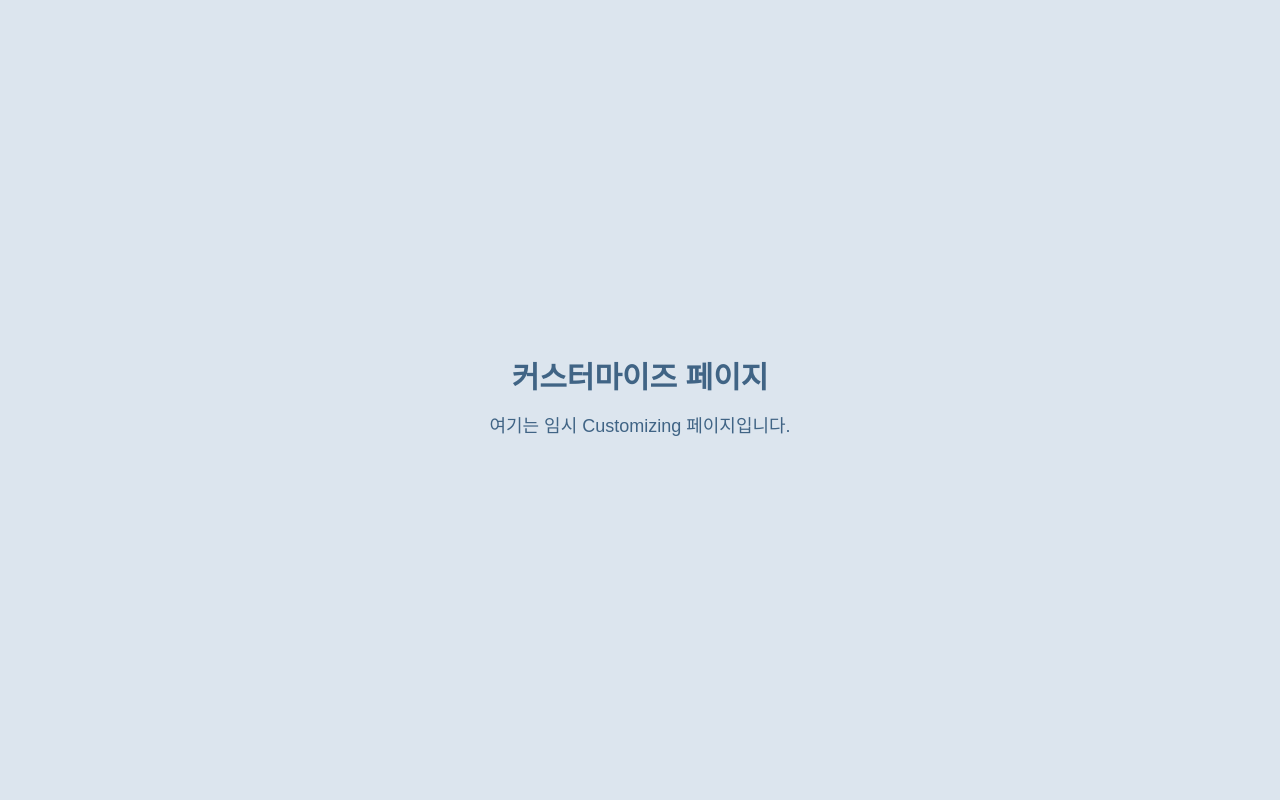
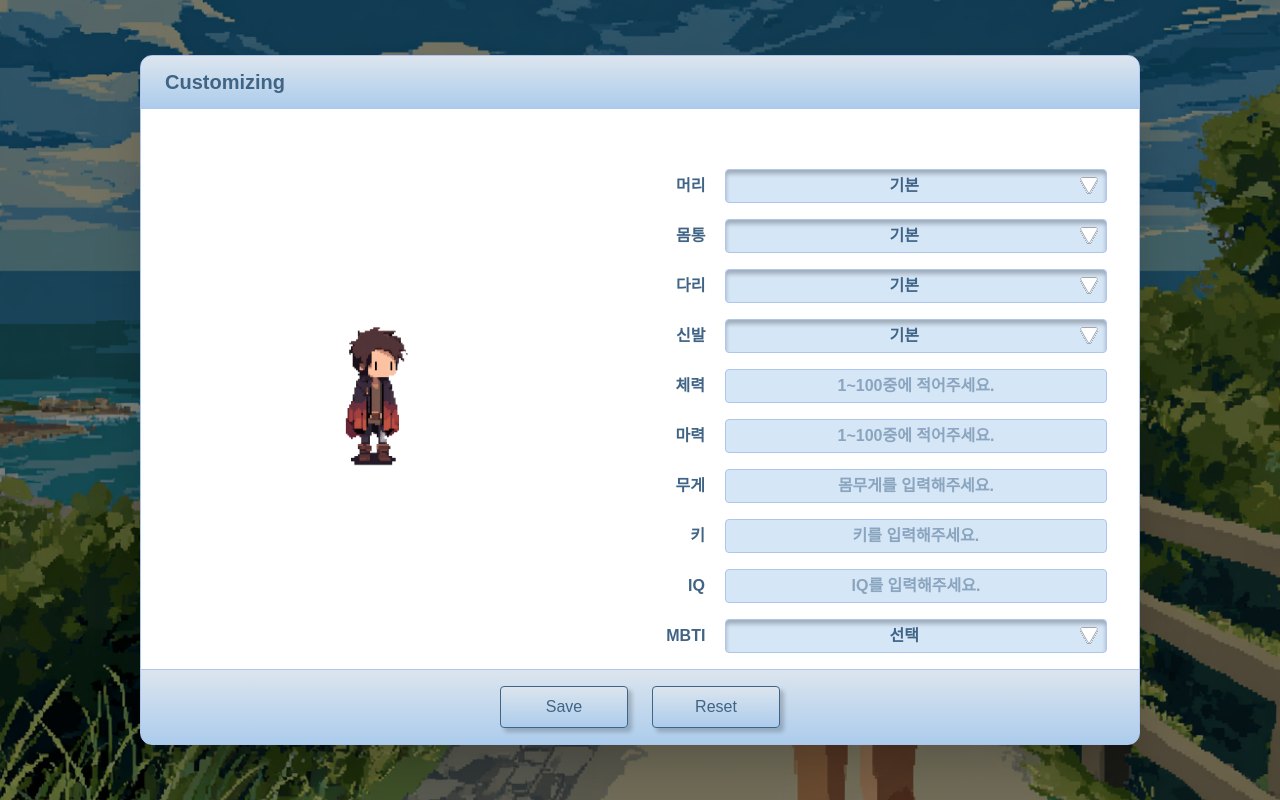
Before and after one commit to yuwonkyu/makeCharacter, a Next.js app: page /customize in a window 1280 px wide. Built offline with nearby package versions, Linux system fonts and the light colour scheme; a web font is replaced by a local one.

Commit message:
💄 feat: 커스터마이즈 페이지 및 옵션 패널 개선, 새로운 입력 컴포넌트 추가

```diff
--- a/src/app/customize/page.tsx
+++ b/src/app/customize/page.tsx
@@ -1,12 +1,197 @@
+"use client";
+
+import Image from "next/image";
+import BgImage from "@/components/common/BgImage";
+import { useState, useEffect } from "react";
+import Input from "@/components/common/Input";
+import BlueSpinner from "@/components/lodding/BlueSpinner";
+
+const CustomSelect = ({
+  value,
+  onChange,
+  options,
+  placeholder,
+}: {
+  value: string;
+  onChange: (v: string) => void;
+  options: string[];
+  placeholder?: string;
+}) => (
+  <div className="relative w-full">
+    <select
+      className="w-full rounded border border-blue-3 bg-blue-4 text-gray-1 px-2 py-1 text-center font-semibold focus:outline-none appearance-none pr-8 inset-dropdown transition-colors"
+      value={value}
+      onChange={(e) => onChange(e.target.value)}
+    >
+      <option value="" disabled>
+        {placeholder || "선택"}
+      </option>
+      {options.map((opt) => (
+        <option key={opt} value={opt} className="text-center">
+          {opt}
+        </option>
+      ))}
+    </select>
+    <span className="pointer-events-none absolute right-2 top-1/2 -translate-y-1/2 flex items-center">
+      <Image src="/icon/dropdown.svg" alt="드롭다운" width={20} height={18} />
+    </span>
+  </div>
+);
+
+const categoryList = [
+  { label: "머리", type: "select", options: ["기본"] },
+  { label: "몸통", type: "select", options: ["기본"] },
+  { label: "다리", type: "select", options: ["기본"] },
+  { label: "신발", type: "select", options: ["기본"] },
+  { label: "체력", type: "input", placeholder: "1~100중에 적어주세요." },
+  { label: "마력", type: "input", placeholder: "1~100중에 적어주세요." },
+  { label: "무게", type: "input", placeholder: "몸무게를 입력해주세요." },
+  { label: "키", type: "input", placeholder: "키를 입력해주세요." },
+  { label: "IQ", type: "input", placeholder: "IQ를 입력해주세요." },
+  {
+    label: "MBTI",
+    type: "select",
+    options: [
+      "INTJ",
+      "INTP",
+      "ENTJ",
+      "ENTP",
+      "INFJ",
+      "INFP",
+      "ENFJ",
+      "ENFP",
+      "ISTJ",
+      "ISFJ",
+      "ESTJ",
+      "ESFJ",
+      "ISTP",
+      "ISFP",
+      "ESTP",
+      "ESFP",
+    ],
+  },
+];
+
 export default function CustomizePage() {
+  // 로딩 상태
+  const [loading, setLoading] = useState(true);
+  // 각 항목별 상태
+  const [form, setForm] = useState<{ [key: string]: string }>({
+    머리: "기본",
+    몸통: "기본",
+    다리: "기본",
+    신발: "기본",
+    체력: "",
+    마력: "",
+    무게: "",
+    키: "",
+    IQ: "",
+    MBTI: "",
+  });
+
+  useEffect(() => {
+    const timer = setTimeout(() => setLoading(false), 300);
+    return () => clearTimeout(timer);
+  }, []);
+
+  const handleChange = (key: string, value: string) => {
+    setForm((f) => ({ ...f, [key]: value }));
+  };
+
+  // 저장/리셋 핸들러 (임시)
+  const handleSave = () => {
+    alert("저장되었습니다!");
+  };
+  const handleReset = () => {
+    if (window.confirm("정말로 초기화하시겠습니까?")) {
+      setForm({
+        머리: "기본",
+        몸통: "기본",
+        다리: "기본",
+        신발: "기본",
+        체력: "",
+        마력: "",
+        무게: "",
+        키: "",
+        IQ: "",
+        MBTI: "",
+      });
+    }
+  };
+
+  if (loading) {
+    return (
+      <div>
+        <BgImage src="/img/bg-summer.png" overlay="full" />
+        <BlueSpinner text="커스텀 정보 불러오는 중..." />
+      </div>
+    );
+  }
+
   return (
-    <div className="flex flex-col items-center justify-center min-h-screen bg-[var(--blue-2)]">
-      <h1 className="text-3xl font-bold text-[var(--gray-1)] mb-4">
-        커스터마이즈 페이지
-      </h1>
-      <p className="text-lg text-[var(--gray-1)]">
-        여기는 임시 Customizing 페이지입니다.
-      </p>
+    <div className="relative flex flex-col items-center justify-center min-h-screen bg-blue-2 overflow-hidden">
+      {/* 배경 이미지 */}
+      <BgImage src="/img/bg-summer.png" overlay="full" />
+      {/* 커스텀 패널 */}
+      <div className="relative z-10 w-[1000px] max-w-full rounded-xl border border-blue-3 shadow-2xl mx-auto flex flex-col bg-gradient-blue-custom">
+        {/* 헤더 */}
+        <div className="flex items-center justify-between px-6 py-3 border-b border-blue-3 rounded-t-xl bg-gradient-blue-custom">
+          <span className="text-xl font-bold text-gray-1">Customizing</span>
+        </div>
+        {/* 본문 */}
+        <div className="flex flex-row w-full h-[480px] bg-white py-70">
+          {/* 왼쪽: 아바타 */}
+          <div className="flex-1 flex items-center justify-center">
+            <Image
+              src="/img/npc1.png"
+              alt="아바타"
+              width={220}
+              height={220}
+              className="object-contain"
+              priority
+            />
+          </div>
+          {/* 오른쪽: 카테고리/입력 */}
+          <div className="flex-1 flex flex-col justify-center gap-3 px-8 py-6">
+            {categoryList.map((cat) => (
+              <div key={cat.label} className="flex items-center gap-3 mb-1">
+                <span className="w-20 text-gray-1 text-base font-semibold text-right mr-2">
+                  {cat.label}
+                </span>
+                {cat.type === "select" ? (
+                  <CustomSelect
+                    value={form[cat.label]}
+                    onChange={(v) => handleChange(cat.label, v)}
+                    options={cat.options || []}
+                    placeholder={cat.placeholder}
+                  />
+                ) : (
+                  <Input
+                    value={form[cat.label]}
+                    onChange={(v) => handleChange(cat.label, v)}
+                    placeholder={cat.placeholder}
+                  />
+                )}
+              </div>
+            ))}
+          </div>
+        </div>
+        {/* 하단 버튼 */}
+        <div className="flex justify-center gap-6 px-8 py-4 rounded-b-xl border-t border-blue-3 bg-gradient-blue-custom">
+          <button
+            className="w-32 py-2 rounded bg-gradient-blue-custom text-gray-1 font-bold border border-blue-3 shadow"
+            onClick={handleSave}
+          >
+            Save
+          </button>
+          <button
+            className="w-32 py-2 rounded bg-gradient-blue-custom text-gray-1 font-bold border border-blue-3 shadow"
+            onClick={handleReset}
+          >
+            Reset
+          </button>
+        </div>
+      </div>
     </div>
   );
 }
--- a/src/app/globals.css
+++ b/src/app/globals.css
@@ -1,105 +1,91 @@
 @import "tailwindcss";
 
-@font-face {
-  font-family: "NEXON Lv2 Gothic";
+body {
   src: url("/fonts/ttf/NEXON_Lv2_Gothic.ttf") format("truetype");
+  font-family: "NEXON Lv2 Gothic", Arial, Helvetica, sans-serif;
   font-weight: 400;
   font-style: normal;
   font-display: swap;
+  background: #ffffff;
+  foreground: #171717;
+  accent-color: #f87171;
+  primary-color: #3b82f6;
 }
-
-:root {
-  --background: #ffffff;
-  --foreground: #171717;
-  --primary: #3b82f6;
-  --accent: #f87171;
-  --font-main: "NEXON Lv2 Gothic", Arial, Helvetica, sans-serif;
-
-  /* 단일 컬러 변수 */
-  --white: #ffffff;
-  --black: #000000;
-  --gray-1: #406485;
-  --gray-2: #8d8985;
-  --gray-3: #7a8c8b;
-  --gray-4: #dcdad9;
-  --blue-1: #81a8dc;
-  --blue-2: #dce5ee;
-  --blue-3: #aec5f0;
-  --blue-4: #d5e6f7;
-  --blue-5: #acccec;
-  --blue-6: #d9e5f1;
-  --purple-1: #676195;
-  --purple-2: #b9afff;
-  --purple-3: #8c81d8;
-  --red-1: #f87171;
-  --accent-1: #5f6364;
-  --accent-2: #a15a40;
-  --accent-3: #ffaf7c;
-  --accent-4: #cb7348;
-  --accent-5: #faf6f3;
-  --accent-6: #acccec;
-
-  /* 그라데이션 블루(1,2 통합) */
-  --gradient-blue: linear-gradient(180deg, #dce5ee 0%, #acccec 100%);
-  /* 그라데이션 퍼플 */
-  --gradient-purple: linear-gradient(
+@theme {
+  --color-white: #ffffff;
+  --color-black: #000000;
+  --color-gray-1: #406485;
+  --color-gray-2: #8d8985;
+  --color-gray-3: #7a8c8b;
+  --color-gray-4: #dcdad9;
+  --color-blue-1: #81a8dc;
+  --color-blue-2: #dce5ee;
+  --color-blue-3: #aec5f0;
+  --color-blue-4: #d5e6f7;
+  --color-blue-5: #acccec;
+  --color-blue-6: #d9e5f1;
+  --color-purple-1: #676195;
+  --color-purple-2: #b9afff;
+  --color-purple-3: #8c81d8;
+  --color-red-1: #f87171;
+  --color-accent-1: #5f6364;
+  --color-accent-2: #a15a40;
+  --color-accent-3: #ffaf7c;
+  --color-accent-4: #cb7348;
+  --color-accent-5: #faf6f3;
+  --color-accent-6: #acccec;
+  --color-gradient-blue-from: #dce5ee;
+  --color-gradient-blue-to: #acccec;
+  --color-gradient-purple-from: #676195;
+  --color-gradient-purple-to: #b9afff;
+  --color-gradient-purple-middle: #8c81d8;
+  --color-gradient-orange-from: #a15a40;
+  --color-gradient-orange-to: #ffaf7c;
+  --color-gradient-orange-middle: #cb7348;
+  /* --color-gradient-blue: linear-gradient(180deg, #dce5ee 0%, #acccec 100%);
+  --color-gradient-purple: linear-gradient(
     180deg,
     #676195 7%,
     #b9afff 17%,
     #8c81d8 29%
   );
-  /* 그라데이션 오렌지 */
-  --gradient-orange: linear-gradient(
+  --color-gradient-orange: linear-gradient(
     180deg,
     #a15a40 7%,
     #ffaf7c 17%,
     #cb7348 29%
-  );
-}
-
-@theme inline {
-  --color-background: var(--background);
-  --color-foreground: var(--foreground);
-  --font-sans: var(--font-geist-sans);
-  --font-mono: var(--font-geist-mono);
-}
-
-@media (prefers-color-scheme: dark) {
-  :root {
-    --background: #0a0a0a;
-    --foreground: #ededed;
-    --primary: #60a5fa;
-    --accent: #fca5a5;
-  }
-}
-
-body {
-  font-family: "NEXON Lv2 Gothic", Arial, Helvetica, sans-serif;
-  background: var(--background);
-  color: var(--foreground);
-  margin: 0;
-  padding: 0;
-  min-height: 100vh;
-}
-
-h1,
-h2,
-h3,
-h4,
-h5,
-h6 {
-  font-family: var(--font-main);
-  font-weight: bold;
+  ); */
 }
 
 button {
-  font-family: var(--font-main);
-  color: var(--gray-1);
-  border: 1.5px solid var(--gray-1);
-  cursor: pointer;
+  @apply font-[var(--font-main)] text-gray-1 border border-gray-1 cursor-pointer shadow-md;
+  border-width: 1.5px;
   box-shadow: 4px 4px 4px 0 rgba(0, 0, 0, 0.2);
 }
-
+/* 2색/3색 그라데이션 커스텀 클래스 */
+.bg-gradient-blue-custom {
+  background: linear-gradient(
+    180deg,
+    var(--color-gradient-blue-from) 0%,
+    var(--color-gradient-blue-to) 100%
+  );
+}
+.bg-gradient-purple-custom {
+  background: linear-gradient(
+    180deg,
+    var(--color-gradient-purple-from) 7%,
+    var(--color-gradient-purple-to) 17%,
+    var(--color-gradient-purple-middle) 29%
+  );
+}
+.bg-gradient-orange-custom {
+  background: linear-gradient(
+    180deg,
+    var(--color-gradient-orange-from) 7%,
+    var(--color-gradient-orange-to) 17%,
+    var(--color-gradient-orange-middle) 29%
+  );
+}
 .inset-dropdown {
   box-shadow: inset 0 4px 4px 0 rgba(0, 0, 0, 0.25);
 }
--- a/src/app/layout.tsx
+++ b/src/app/layout.tsx
@@ -45,7 +45,7 @@ export default function RootLayout({
   return (
     <html lang="ko">
       <head>
-        <link rel="icon" href="/img/npc1.png" type="image/png" />
+        <link rel="icon" href="/img/victor-fa.png" type="image/png" />
       </head>
       <body>
         <LanguageProvider>{children}</LanguageProvider>
--- /dev/null
+++ b/src/components/common/Input.tsx
@@ -0,0 +1,25 @@
+import React from "react";
+
+type InputProps = {
+  value: string;
+  onChange: (v: string) => void;
+  placeholder?: string;
+  type?: string;
+};
+
+const Input: React.FC<InputProps> = ({
+  value,
+  onChange,
+  placeholder,
+  type = "text",
+}) => (
+  <input
+    className="w-full rounded border border-blue-3 bg-blue-4 text-gray-1 px-2 py-1 text-center font-semibold focus:outline-none transition-colors"
+    value={value}
+    onChange={(e) => onChange(e.target.value)}
+    placeholder={placeholder}
+    type={type}
+  />
+);
+
+export default Input;
```
Also changed, not shown: src/app/main/page.tsx (+8 -8 lines), src/components/settings/OptionPanel.tsx (+15 -36 lines), 1 other file (tests, documents, lock files or other folders).
